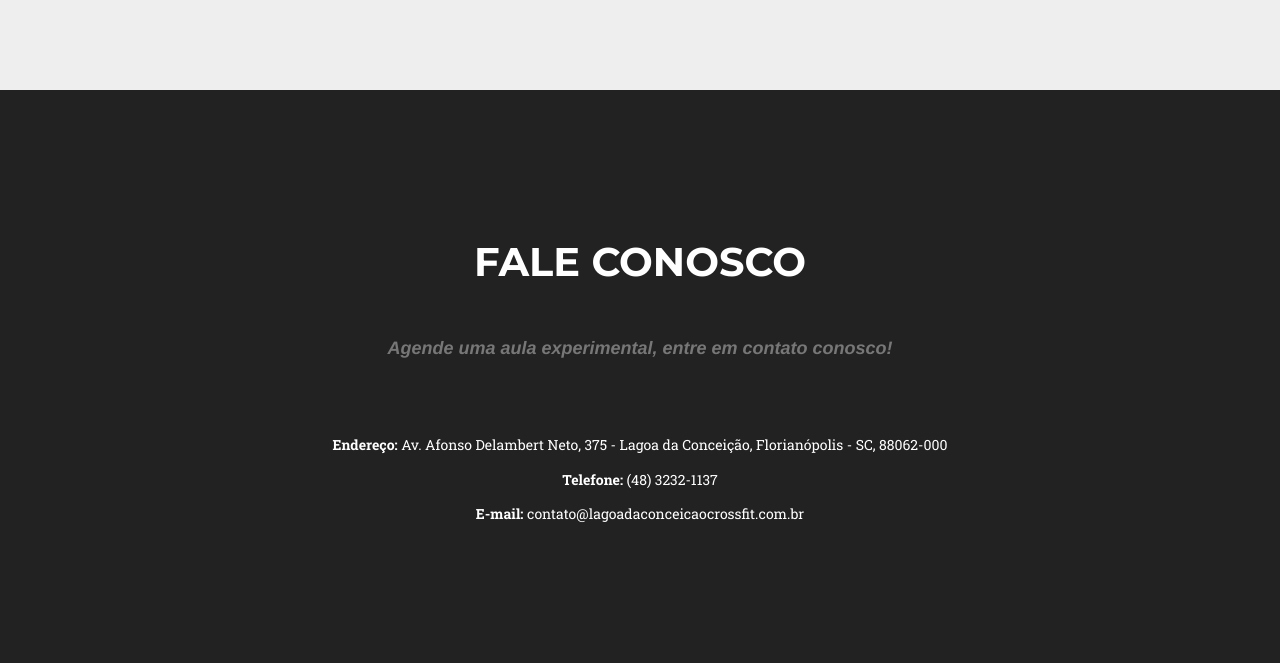
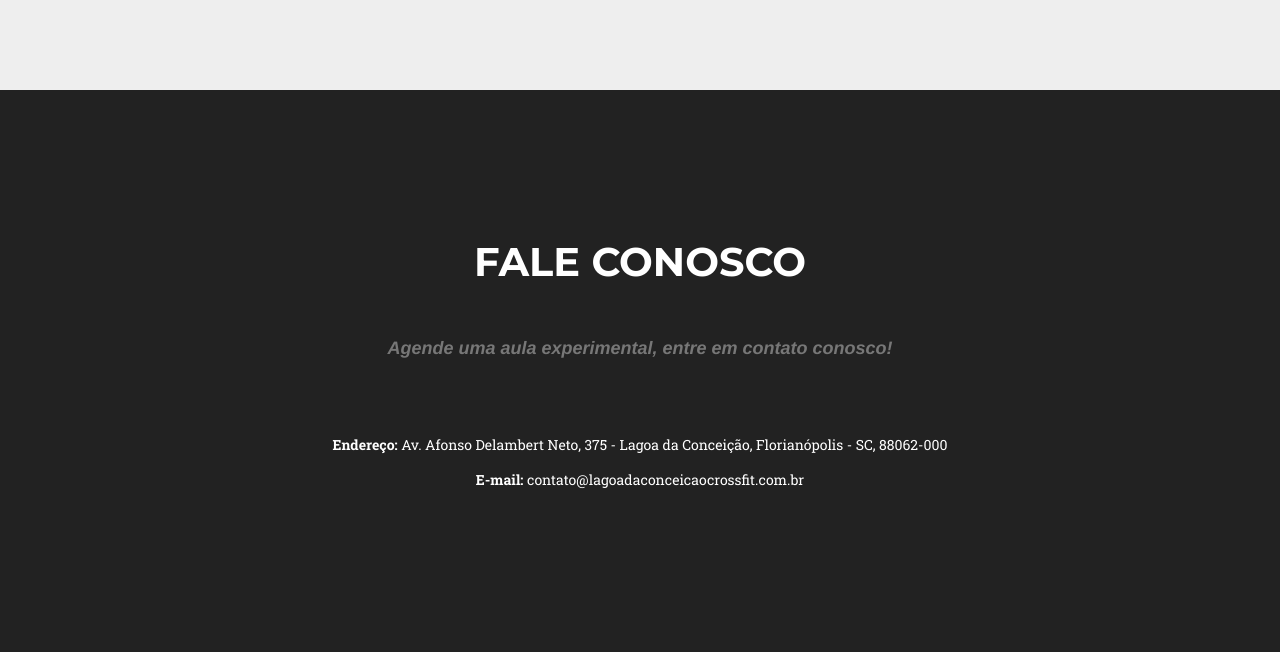
Before and after one commit to H3134/LagoaCrossfit, a website: page index.html in a window 1280 px wide. Shown: the part 3468-4131 px from the top of the page. Drawn offline with nearby package versions, Linux system fonts and the light colour scheme; a web font is replaced by a local one.

Commit message:
Update index.html

```diff
--- a/index.html
+++ b/index.html
@@ -536,7 +536,7 @@
         <div class="endereco">
 
           <p class="text-endereco" align="center"><b>Endereço:</b> Av. Afonso Delambert Neto, 375 - Lagoa da Conceição, Florianópolis - SC, 88062-000</p>
-          <p class="text-endereco" align="center"><b>Telefone:</b> (48) 3232-1137 </p>
+
           <p class="text-endereco" align="center"><b>E-mail:</b> contato@lagoadaconceicaocrossfit.com.br </p>
         </div>
       </div>
```
